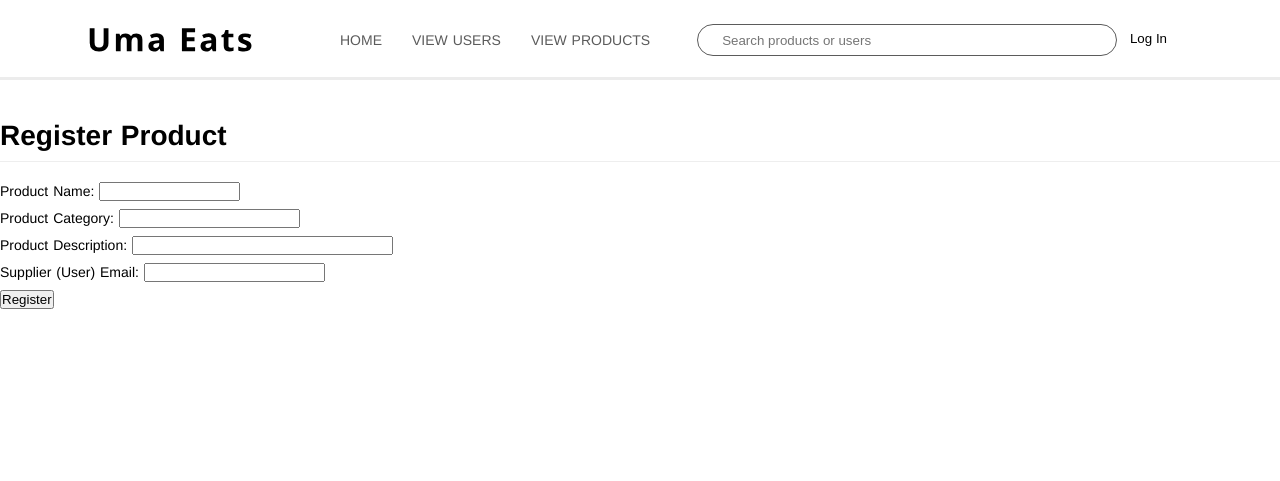
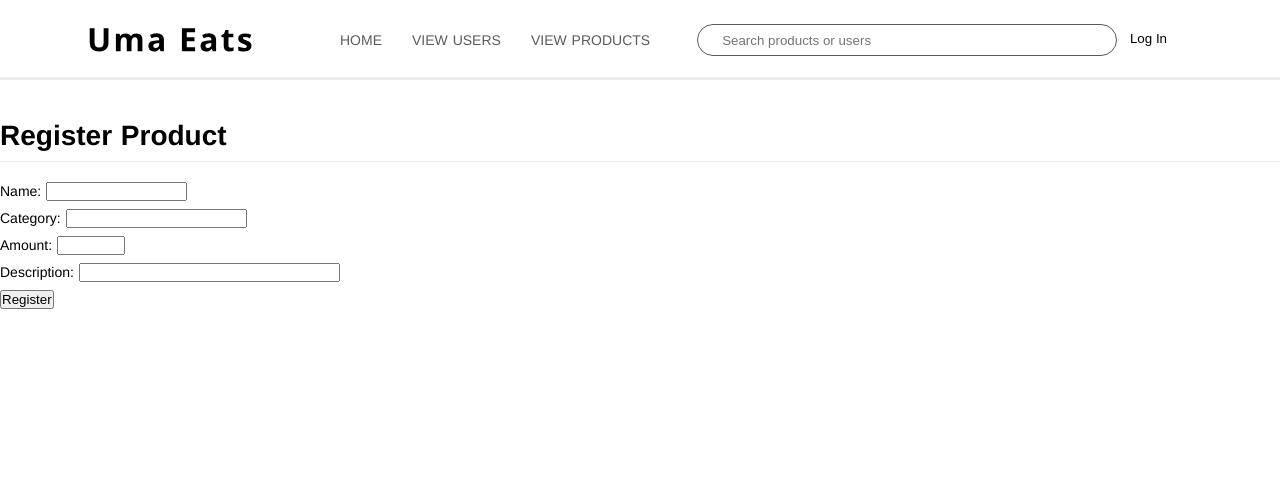
Before and after one commit to huypz/mypos, a PHP site: page /register_product.php in a window 1280 px wide. Shown: the top 481 px of the page. Run offline with PHP 8.4, Linux system fonts and the light colour scheme; some libraries are stand-ins or nearby versions.

Commit message:
Revamped db and site

```diff
--- a/register_product.php
+++ b/register_product.php
@@ -1,4 +1,5 @@
 <?php
+session_start();
 $page_title = 'Register Product';
 include('includes/header.html');
 
@@ -7,11 +8,11 @@ if ($_SERVER['REQUEST_METHOD'] == 'POST') {
 
     $errors = [];
 
-    if (empty($_POST['product_name'])) {
+    if (empty($_POST['name'])) {
         $errors[] = 'Please enter the product name.';
     }
     else {
-        $pn = mysqli_real_escape_string($dbc, trim($_POST['product_name']));
+        $pn = mysqli_real_escape_string($dbc, trim($_POST['name']));
     }
     if (empty($_POST['category'])) {
         $errors[] = 'Please enter the product category.';
@@ -19,28 +20,38 @@ if ($_SERVER['REQUEST_METHOD'] == 'POST') {
     else {
         $cat = mysqli_real_escape_string($dbc, trim($_POST['category']));
     }
+    if (empty($_POST['amount'])) {
+        $errors[] = 'Please enter the product amount.';
+    }
+    else {
+        $amt = mysqli_real_escape_string($dbc, trim($_POST['amount']));
+    }
     if (empty($_POST['description'])) {
         $errors[] = 'Please enter the product description.';
     }
     else {
         $desc = mysqli_real_escape_string($dbc, trim($_POST['description']));
     }
-    if (empty($_POST['email'])) {
-        $errors[] = 'Please enter the supplier email.';
+
+    if (isset($_SESSION['user_id'])) {
+        $q = "SELECT supplier_id
+            FROM suppliers
+            WHERE user_id={$_SESSION['user_id']}";
+        $r = @mysqli_query($dbc, $q);
+        if (mysqli_num_rows($r) > 0) {
+            $sid = mysqli_fetch_row($r)[0];
+        }
+        else {
+            $errors[] = 'Please sign up for a supplier account.';
+        }
     }
     else {
-        $e = mysqli_real_escape_string($dbc, trim($_POST['email']));
-        $q = "SELECT user_id FROM users WHERE email='$e'";
-        $r = @mysqli_query($dbc, $q);
-        if (mysqli_num_rows($r) == 0) {
-            $errors[] = 'Email does not exist.';
-        }
-        $sid = mysqli_fetch_row($r)[0];
+        $errors[] = 'Please log in to register a product.';
     }
 
     if (empty($errors)) {
-        $q = "INSERT INTO ingredients (name, category, description, stock, supplier_id)
-            VALUES ('$pn', '$cat', '$desc', 1, '$sid')";
+        $q = "INSERT INTO products (name, category, stock, description, supplier_id)
+            VALUES ('$pn', '$cat', '$amt', '$desc', '$sid')";
         $r = @mysqli_query($dbc, $q);
 
         if ($r) {
@@ -71,14 +82,14 @@ if ($_SERVER['REQUEST_METHOD'] == 'POST') {
 ?>
 <div class="page-header"><h1>Register Product</h1></div>
 <form action="register_product.php" method="post">
-    <p>Product Name: <input type="text" name="product_name" size="15" maxlength="50"
-        value="<?php if (isset($_POST['product_name'])) echo $_POST['product_name']; ?>"></p>
-    <p>Product Category: <input type="text" name="category" size="20" maxlength="60"
+    <p>Name: <input type="text" name="name" size="15" maxlength="50"
+        value="<?php if (isset($_POST['name'])) echo $_POST['name']; ?>"></p>
+    <p>Category: <input type="text" name="category" size="20" maxlength="60"
         value="<?php if (isset($_POST['category'])) echo $_POST['category']; ?>"></p>
-    <p>Product Description: <input type="text" name="description" size="30" maxlength="255"
+    <p>Amount: <input type="number" name="amount" min="1" max="9999"
+        value="<?php if (isset($_POST['amount'])) echo $_POST['amount']; ?>"></p>
+    <p>Description: <input type="text" name="description" size="30" maxlength="255"
         value="<?php if (isset($_POST['description'])) echo $_POST['description']; ?>"></p>
-    <p>Supplier (User) Email: <input type="email" name="email" size="20" maxlength="60"
-        value="<?php if (isset($_POST['email'])) echo $_POST['email']; ?>"></p>
     <p><input type="submit" name="submit" value="Register"/></p>
 </form>
 <?php
--- a/view_users.php
+++ b/view_users.php
@@ -5,17 +5,19 @@ echo '<div class="page-header"><h1>Registered Users</h1></div>';
 require('../mysqli_connect.php');
 
 $q = "SELECT CONCAT(last_name, ', ', first_name) AS name,
+    email,
     DATE_FORMAT(registration_date, '%M %d %Y') AS dr
     FROM users
     ORDER BY registration_date ASC";
 $r = @mysqli_query($dbc, $q);
 $num = mysqli_num_rows($r);
 if ($num > 0) {
-    echo '<p>There are currently ' . $num . ' registered users</p>';
+    echo '<p>There are currently ' . $num . ' registered users.</p><br>';
     echo '<table width="60%">
         <thead>
         <tr>
             <th align="left">Name</th>
+            <th align="left">Email</th>
             <th align="left">Date Registered</th>
         </tr>
         </thead>
@@ -23,6 +25,7 @@ if ($num > 0) {
     while ($row = mysqli_fetch_array($r, MYSQLI_ASSOC)) {
         echo '<tr>
             <td align="left">' . $row['name'] . '</td>
+            <td align="left">' . $row['email'] . '</td>
             <td align="left">' . $row['dr'] . '</td>
             </tr>';
     }
```
Also changed, not shown: register.php (+36 -15 lines), view_products.php (+6 -7 lines).
